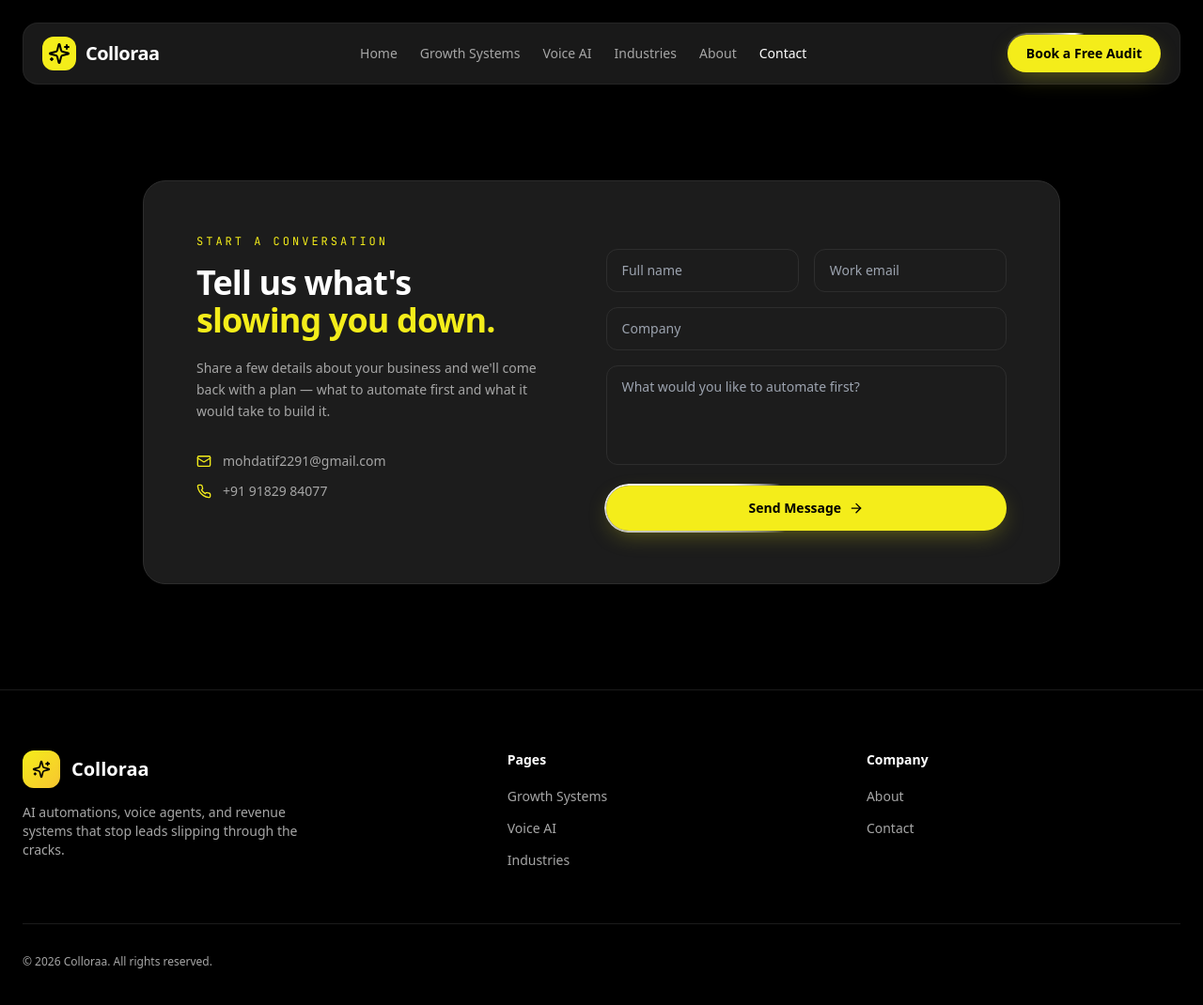
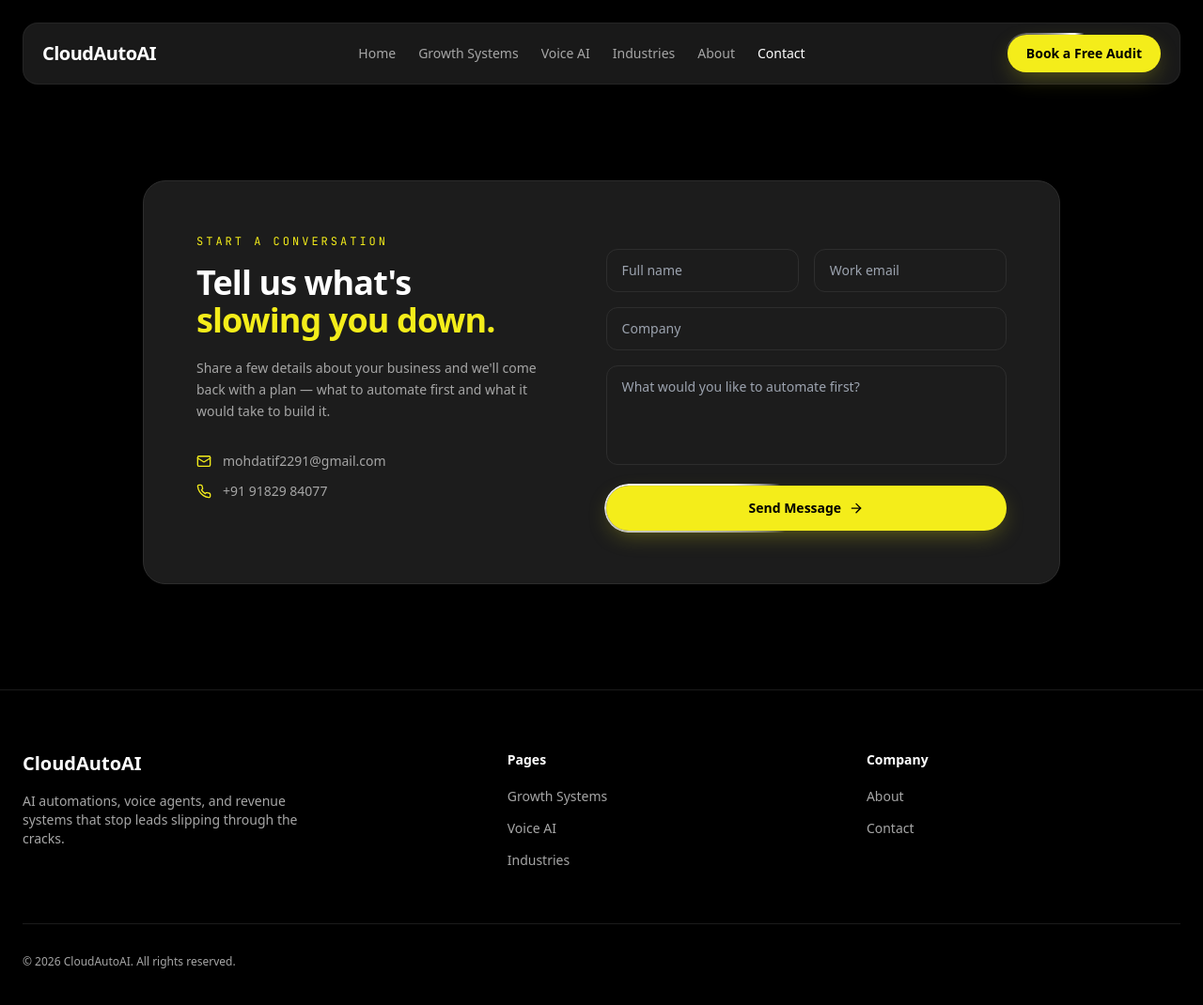
Before and after one commit to Atif2292/Colloraa-AI-Agent, a React (Vite) app: page /contact in a window 1280 px wide. Shown: the top 1070 px of the page at 94% size. Built offline with nearby package versions, Linux system fonts and the light colour scheme; a web font is replaced by a local one.

Commit message:
Rebrand from Colloraa to CloudAutoAI; remove logo star icon from header/footer

```diff
--- a/index.html
+++ b/index.html
@@ -3,10 +3,10 @@
   <head>
     <meta charset="UTF-8" />
     <meta name="viewport" content="width=device-width, initial-scale=1.0" />
-    <title>Colloraa — AI Automation & Voice Agent Agency</title>
+    <title>CloudAutoAI — AI Automation & Voice Agent Agency</title>
     <meta
       name="description"
-      content="Colloraa builds AI automations, voice agents, and revenue systems that stop leads slipping through the cracks and put your ops on autopilot."
+      content="CloudAutoAI builds AI automations, voice agents, and revenue systems that stop leads slipping through the cracks and put your ops on autopilot."
     />
   </head>
   <body>
--- a/src/components/About.tsx
+++ b/src/components/About.tsx
@@ -39,9 +39,9 @@ export default function About() {
 
       <div className="mx-auto mt-20 max-w-3xl px-6 text-center">
         <Reveal>
-          <p className="section-eyebrow mb-6">The Colloraa story</p>
+          <p className="section-eyebrow mb-6">The CloudAutoAI story</p>
           <p className="mb-5 leading-relaxed text-muted-foreground">
-            Colloraa started from a simple pattern we kept seeing: businesses
+            CloudAutoAI started from a simple pattern we kept seeing: businesses
             weren't short on effort, they were short on systems. Leads sat
             unanswered, teams re-did the same manual steps every week, and
             nobody had a clean way to see what it was actually costing them.
--- a/src/components/ContactForm.tsx
+++ b/src/components/ContactForm.tsx
@@ -62,7 +62,7 @@ export default function ContactForm() {
                 </div>
               ) : (
                 <form onSubmit={handleSubmit} className="space-y-4">
-                  <input type="hidden" name="_subject" value="New Colloraa lead" />
+                  <input type="hidden" name="_subject" value="New CloudAutoAI lead" />
                   <input type="hidden" name="_captcha" value="false" />
                   <div className="grid gap-4 sm:grid-cols-2">
                     <input
--- a/src/components/Footer.tsx
+++ b/src/components/Footer.tsx
@@ -1,4 +1,3 @@
-import { Sparkles } from 'lucide-react'
 import { Link } from 'react-router-dom'
 
 const columns = [
@@ -26,10 +25,7 @@ export default function Footer() {
         <div className="grid gap-12 md:grid-cols-[1.4fr_1fr_1fr]">
           <div>
             <Link to="/" className="mb-4 flex items-center gap-3">
-              <span className="flex h-10 w-10 items-center justify-center rounded-xl bg-gradient-to-br from-primary to-secondary">
-                <Sparkles className="h-5 w-5 text-primary-foreground" />
-              </span>
-              <span className="font-heading text-xl font-bold">Colloraa</span>
+              <span className="font-heading text-xl font-bold">CloudAutoAI</span>
             </Link>
             <p className="max-w-xs text-sm text-muted-foreground">
               AI automations, voice agents, and revenue systems that stop
@@ -59,7 +55,7 @@ export default function Footer() {
         </div>
 
         <div className="mt-14 flex flex-col items-center justify-between gap-4 border-t border-border/60 pt-8 text-xs text-muted-foreground sm:flex-row">
-          <p>© {new Date().getFullYear()} Colloraa. All rights reserved.</p>
+          <p>© {new Date().getFullYear()} CloudAutoAI. All rights reserved.</p>
         </div>
       </div>
     </footer>
--- a/src/components/Header.tsx
+++ b/src/components/Header.tsx
@@ -1,5 +1,5 @@
 import { useState } from 'react'
-import { Menu, X, Sparkles } from 'lucide-react'
+import { Menu, X } from 'lucide-react'
 import { Link, NavLink } from 'react-router-dom'
 
 const navLinks = [
@@ -18,11 +18,8 @@ export default function Header() {
     <header className="fixed inset-x-0 top-4 z-40 px-4 sm:top-6 sm:px-6">
       <div className="mx-auto flex max-w-7xl items-center justify-between gap-4 rounded-2xl border border-border/60 bg-card/90 px-5 py-3 backdrop-blur-xl">
         <Link to="/" className="flex shrink-0 items-center gap-2.5">
-          <span className="flex h-9 w-9 items-center justify-center rounded-xl bg-primary">
-            <Sparkles className="h-4.5 w-4.5 text-primary-foreground" />
-          </span>
           <span className="font-heading text-xl font-black tracking-tight">
-            Colloraa
+            CloudAutoAI
           </span>
         </Link>
 
--- a/src/components/Hero.tsx
+++ b/src/components/Hero.tsx
@@ -32,7 +32,7 @@ export default function Hero() {
           <div className="mb-3 inline-flex items-center gap-2 rounded-full border border-border/70 bg-card/60 px-4 py-1.5">
             <span className="h-1.5 w-1.5 rounded-full bg-primary animate-chat-pulse" />
             <span className="font-mono text-xs uppercase tracking-[0.25em] text-muted-foreground">
-              Built by Colloraa
+              Built by CloudAutoAI
             </span>
           </div>
 
@@ -45,7 +45,7 @@ export default function Hero() {
           </h1>
 
           <p className="mb-10 max-w-xl text-lg leading-relaxed text-muted-foreground">
-            Colloraa designs AI voice agents, automations, and web systems
+            CloudAutoAI designs AI voice agents, automations, and web systems
             that respond, qualify, and follow up the moment a customer shows
             interest — so nothing slips through your team's cracks.
           </p>
--- a/src/components/PageMeta.tsx
+++ b/src/components/PageMeta.tsx
@@ -3,7 +3,7 @@ import { useEffect } from 'react'
 export default function PageMeta({ title }: { title: string }) {
   useEffect(() => {
     const previous = document.title
-    document.title = `${title} — Colloraa`
+    document.title = `${title} — CloudAutoAI`
     return () => {
       document.title = previous
     }
```
